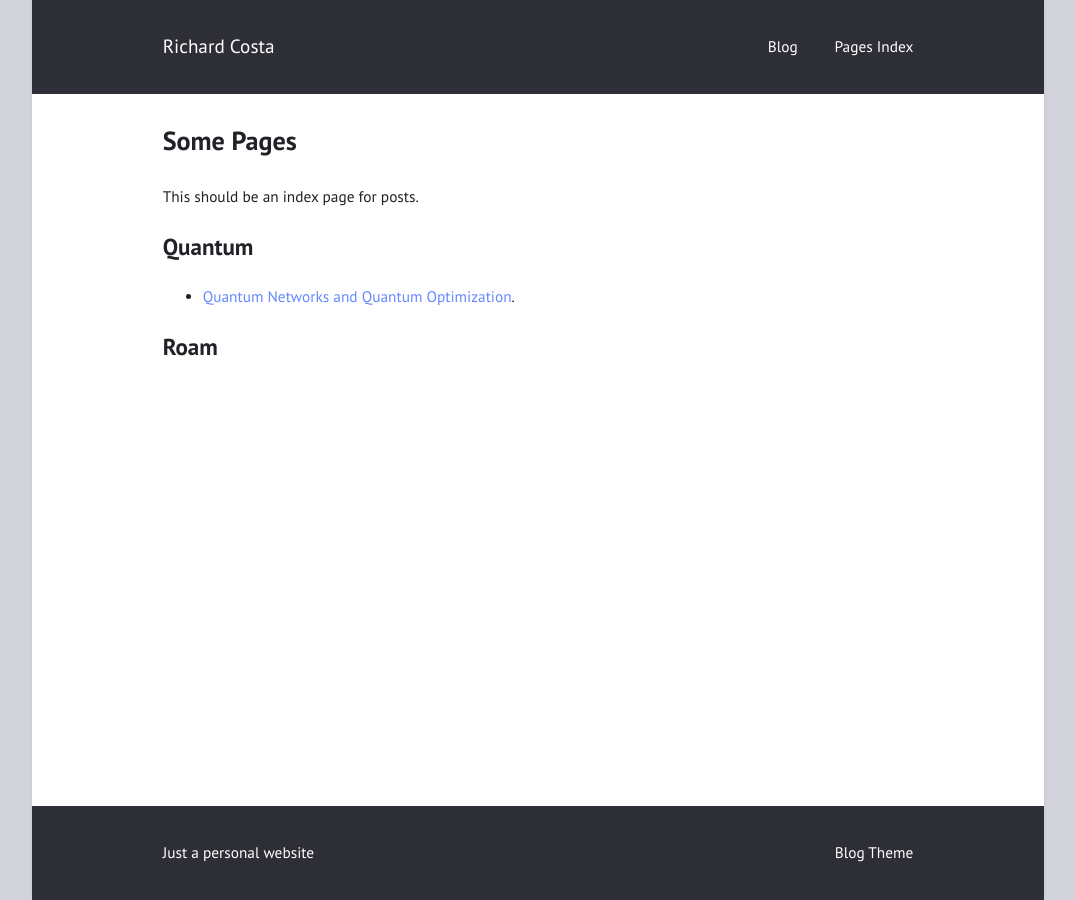
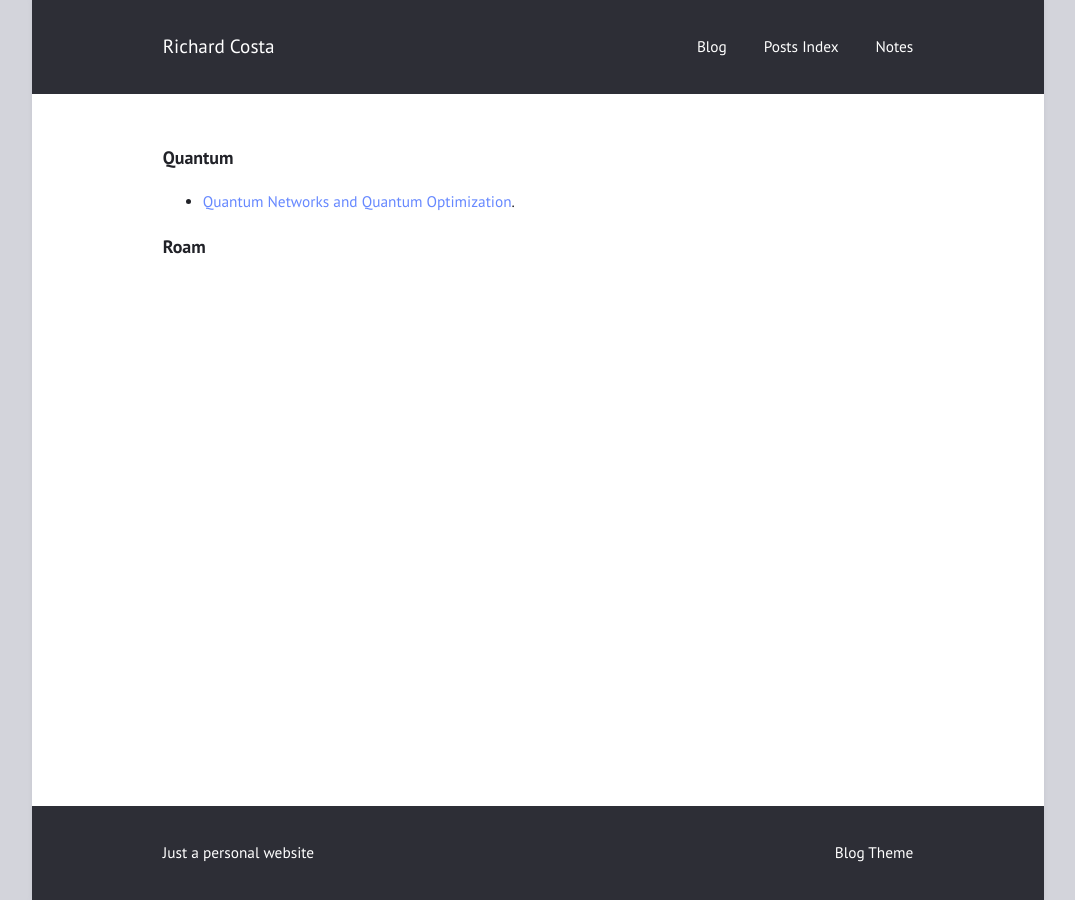
Before and after one commit to richard-costa/richard-costa.github.io, a Jekyll site: the page built from index_posts.md, in a window 1280 px wide. Shown: the whole page, without its empty margins (102-1177 px from the left). Built offline with Jekyll 4.4.1, drawn with Linux system fonts in a browser that asks for light colours.

Commit message:
added note section

```diff
--- a/_config.yml
+++ b/_config.yml
@@ -18,7 +18,8 @@ minimal: false             # use a dark header
 navigation:                # accepts {file, title, url, icon, sidebaricon}
  #  - {file: "index.md", title: "Home"}
   - {file: "blog.html", title: "Blog"}
-  - {file: "index_posts.md", title: "Pages Index"}
+  - {file: "index_posts.md", title: "Posts Index"}
+  - {file: "notes.md", title: "Notes"}
 
 external:                  # shows a footer with social links - for available icons see fontawesome.com/icons
   - {title: Mail, url: "mailto:scosta.richard@gmail.com", icon: envelope}
--- a/index_posts.md
+++ b/index_posts.md
@@ -1,13 +1,11 @@
 ---
-title: "Some Pages"
+title: " "
 permalink: "/index/"
 layout: page
 ---
 
-This should be an index page for posts.
-
-## Quantum
+### Quantum
 
 - [Quantum Networks and Quantum Optimization]({% link old_posts/2021-11-01-quantum-net-quantum-opt.md %}).
 
-## Roam
+### Roam
```
Also changed, not shown: notes.md (added, +9 -0 lines), 1 other file.
